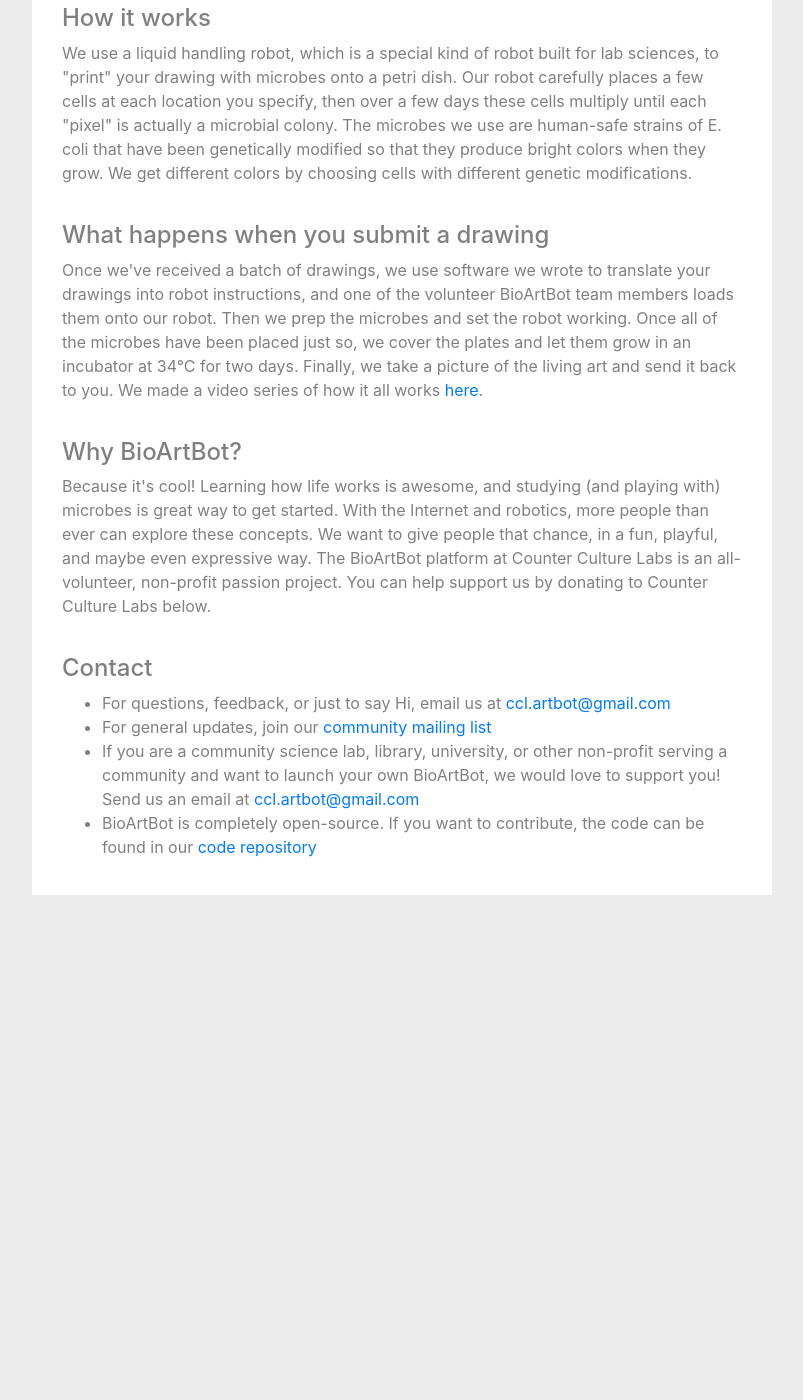
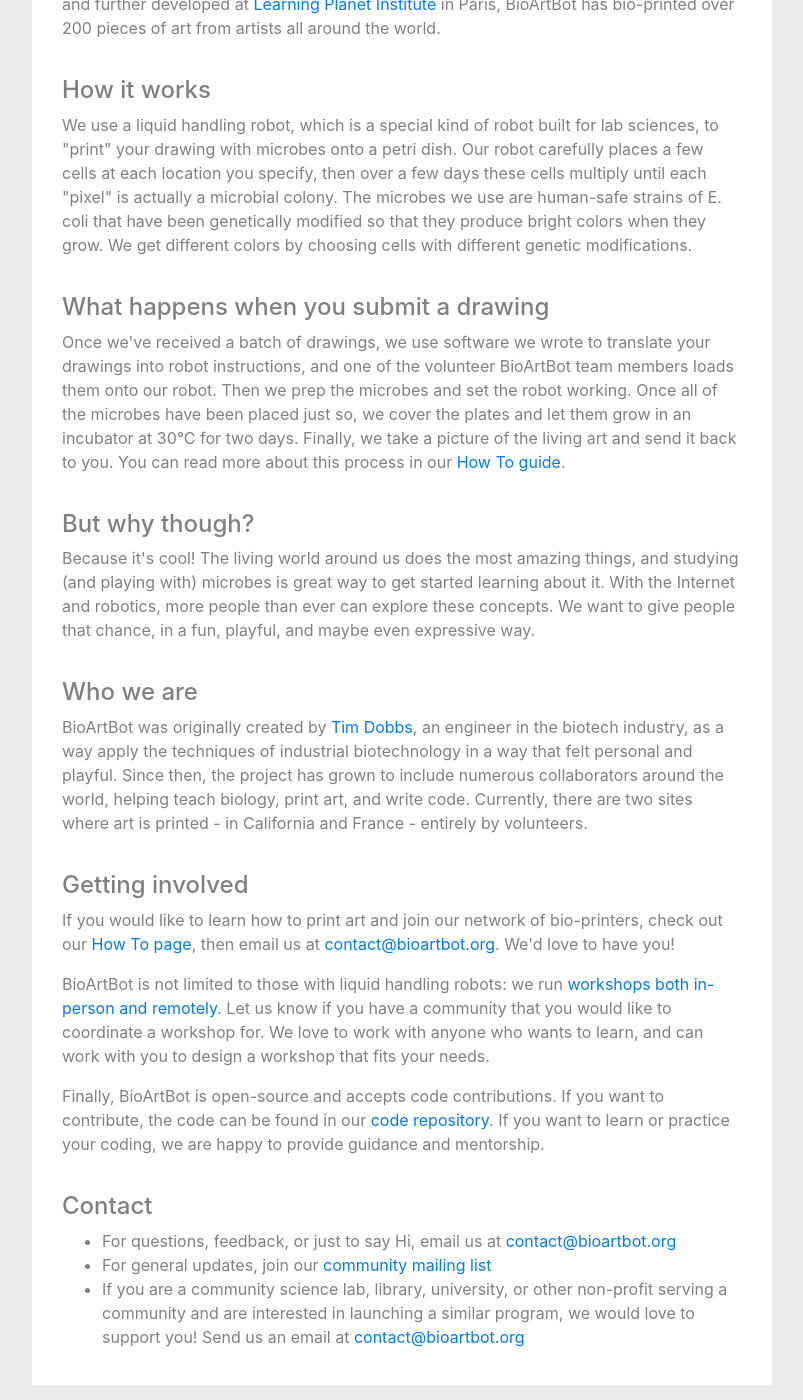
Before and after one commit to BioArtBot/blog, a Jekyll site: the page built from about.markdown, in a window 1280 px wide and 1400 px high, scrolled down 257 px. Shown: the whole window, without its empty margins (238-1041 px from the left). Built offline with Jekyll 4.4.1, drawn with Linux system fonts in a browser that asks for light colours; nearby versions of some CDN libraries; before the commit the page ends 1222 px from its top, so only the background shows below that; some of the changed text lies outside the part shown.

Commit message:
Move About to blog

```diff
--- a/_includes/navigation.html
+++ b/_includes/navigation.html
@@ -17,14 +17,20 @@
 
 	<div class="collapse navbar-collapse" id="navbarSupportedContent">
 		<ul class="navbar-nav align-items-center">
-			<li class="nav-item ml-md-3{{ home_tag }}">
+			<li class="nav-item ml-md-3">
 				<a class="nav-link" href="http://www.bioartbot.org">
 					Home
 				</a>
 			</li>
 			<li class="nav-item ml-md-3">
 				<a class="nav-link" rel="noopener"
-					href="http://www.bioartbot.org/about">
+					href="http://www.bioartbot.org/gallery">
+					Gallery
+				</a>
+			</li>
+			<li class="nav-item ml-md-3{% if page.url == '/about/' %} active{% endif %}">
+				<a class="nav-link" rel="noopener"
+					href="/about/">
 					About
 				</a>
 			</li>
--- a/about.markdown
+++ b/about.markdown
@@ -1,28 +1,58 @@
 ---
 layout: default
-title: About
+title: About BioArtBot
 permalink: /about/
 ---
 
-<p>BioArtBot is a project run out of Counter Culture Labs, a community science lab in Oakland, California. Our goal is to help more people do - and have fun with - science!</p>
+<p>BioArtBot is a project for learning synthetic biology through creative expression. With just a computer and an internet connection, anyone can use the tools of robotics
+    and genetic engineering to grow their own art. Launched in 2019 at <a href="https://www.counterculturelabs.org">Counter Culture Labs</a> in Oakland, and further developed at
+    <a href="https://www.learningplanetinstitute.org">Learning Planet Institute</a> in Paris, BioArtBot has bio-printed over 200 pieces of art from artists all around the world.
+</p>
 
 <h4>How it works</h4>
 
-<p>We use a liquid handling robot, which is a special kind of robot built for lab sciences, to "print" your drawing with microbes onto a petri dish. Our robot carefully places a few cells at each location you specify, then over a few days these cells multiply until each "pixel" is actually a microbial colony. The microbes we use are human-safe strains of E. coli that have been genetically modified so that they produce bright colors when they grow. We get different colors by choosing cells with different genetic modifications.</p>
+<p>We use a liquid handling robot, which is a special kind of robot built for lab sciences, to "print" your drawing with microbes onto a petri dish.
+    Our robot carefully places a few cells at each location you specify, then over a few days these cells multiply until each "pixel" is actually a microbial colony.
+    The microbes we use are human-safe strains of E. coli that have been genetically modified so that they produce bright colors when they grow.
+    We get different colors by choosing cells with different genetic modifications.</p>
 
 <h4>What happens when you submit a drawing</h4>
 
-<p>Once we've received a batch of drawings, we use software we wrote to translate your drawings into robot instructions, and one of the volunteer BioArtBot team members loads them onto our robot. Then we prep the microbes and set the robot working. Once all of the microbes have been placed just so, we cover the plates and let them grow in an incubator at 34°C for two days. Finally, we take a picture of the living art and send it back to you. We made a video series of how it all works <a href="https://www.youtube.com/playlist?list=PLIhn42HNYoMi0XeVDLo8v2Jv_QK6Viip-">here</a>.</p>
+<p>Once we've received a batch of drawings, we use software we wrote to translate your drawings into robot instructions, and one of the volunteer BioArtBot team members loads them onto our robot.
+    Then we prep the microbes and set the robot working. Once all of the microbes have been placed just so, we cover the plates and let them grow in an incubator at 30°C for two days.
+    Finally, we take a picture of the living art and send it back to you. You can read more about this process in our <a href="https://blog.bioartbot.org/howto">How To guide</a>.</p>
 
-<h4>Why BioArtBot?</h4>
+<h4>But why though?</h4>
 
-<p>Because it's cool! Learning how life works is awesome, and studying (and playing with) microbes is great way to get started. With the Internet and robotics, more people than ever can explore these concepts. We want to give people that chance, in a fun, playful, and maybe even expressive way.
-The BioArtBot platform at Counter Culture Labs is an all-volunteer, non-profit passion project. You can help support us by donating to Counter Culture Labs below.</p>
+<p>Because it's cool! The living world around us does the most amazing things, and studying (and playing with) microbes is great way to get started learning about it.
+    With the Internet and robotics, more people than ever can explore these concepts. We want to give people that chance, in a fun, playful, and maybe even expressive way.
+</p>
+
+<h4>Who we are</h4>
+
+<p>
+    BioArtBot was originally created by <a href="http://tim.dobbs.world">Tim Dobbs</a>, an engineer in the biotech industry, as a way apply the techniques of industrial biotechnology in a way
+    that felt personal and playful. Since then, the project has grown to include numerous collaborators around the world, helping teach biology, print art, and write code. Currently, there are
+    two sites where art is printed - in California and France - entirely by volunteers.
+</p>
+
+<h4>Getting involved</h4>
+<p>
+    If you would like to learn how to print art and join our network of bio-printers, check out our <a href="https://blog.bioartbot.org/howto">How To page</a>, then email us at
+    <a href="mailto:contact@bioartbot.org">contact@bioartbot.org</a>. We'd love to have you!
+</p>
+<p>
+    BioArtBot is not limited to those with liquid handling robots: we run <a href="https://youtu.be/uDj6NXU2pvo">workshops both in-person and remotely</a>. Let us know if you have a community that
+    you would like to coordinate a workshop for. We love to work with anyone who wants to learn, and can work with you to design a workshop that fits your needs.
+</p>
+<p>
+    Finally, BioArtBot is open-source and accepts code contributions. If you want to contribute, the code can be found in our
+    <a href="https://github.com/bioartbot">code repository</a>. If you want to learn or practice your coding, we are happy to provide guidance and mentorship.
+</p>
 
 <h4>Contact</h4>
 <ul>
-<li>For questions, feedback, or just to say Hi, email us at <a href="mailto:ccl.artbot@gmail.com">ccl.artbot@gmail.com</a></li>
+<li>For questions, feedback, or just to say Hi, email us at <a href="mailto:contact@bioartbot.org">contact@bioartbot.org</a></li>
 <li>For general updates, join our <a href="https://groups.google.com/forum/#!forum/bioartbot/join">community mailing list</a></li>
-<li>If you are a community science lab, library, university, or other non-profit serving a community and want to launch your own BioArtBot, we would love to support you! Send us an email at <a href="mailto:ccl.artbot@gmail.com">ccl.artbot@gmail.com</a></li>
-<li>BioArtBot is completely open-source. If you want to contribute, the code can be found in our <a href="https://github.com/cclrobotics/ARTBot">code repository</a></li>
+<li>If you are a community science lab, library, university, or other non-profit serving a community and are interested in launching a similar program, we would love to support you! Send us an email at <a href="mailto:contact@bioartbot.org">contact@bioartbot.org</a></li>
 </ul>
```
